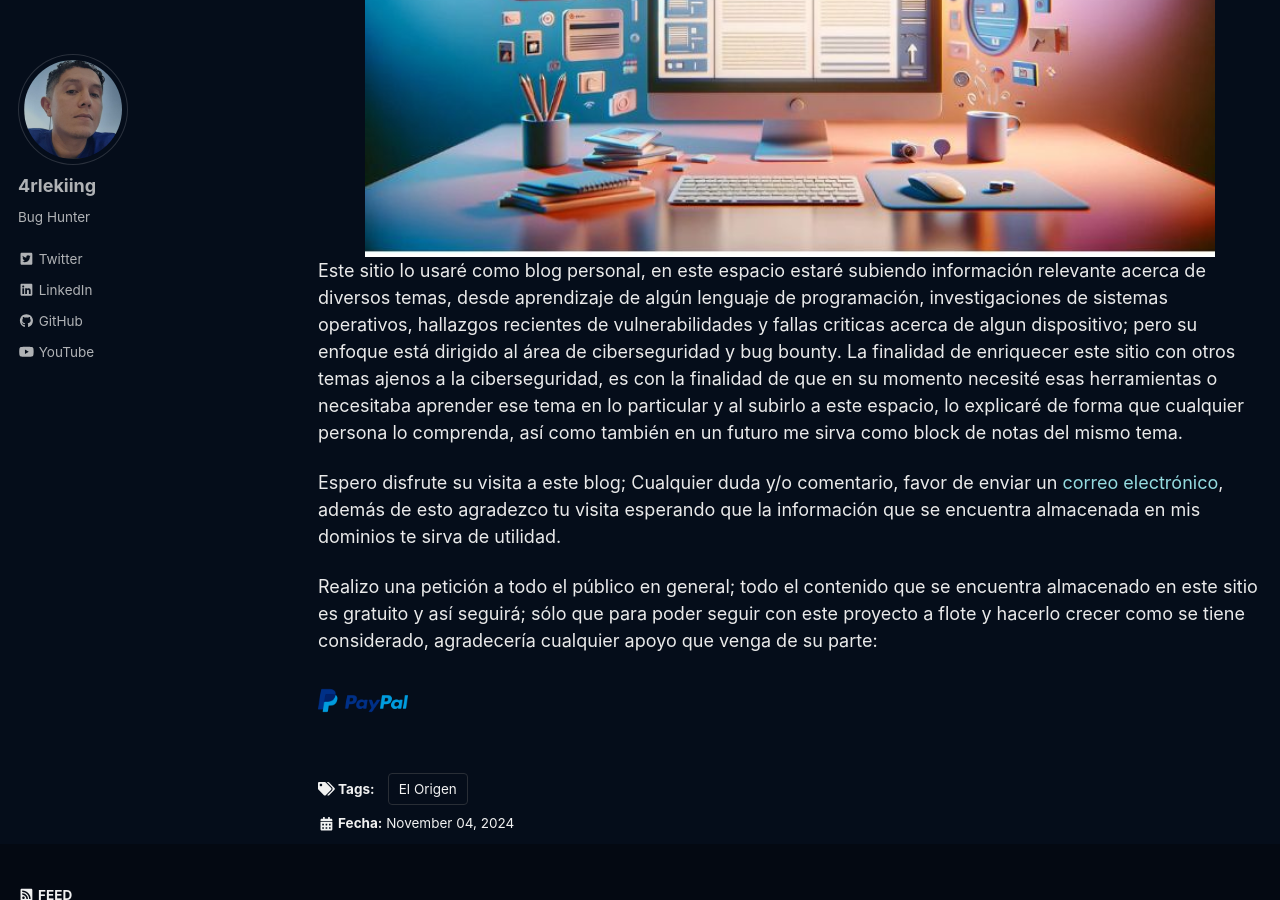
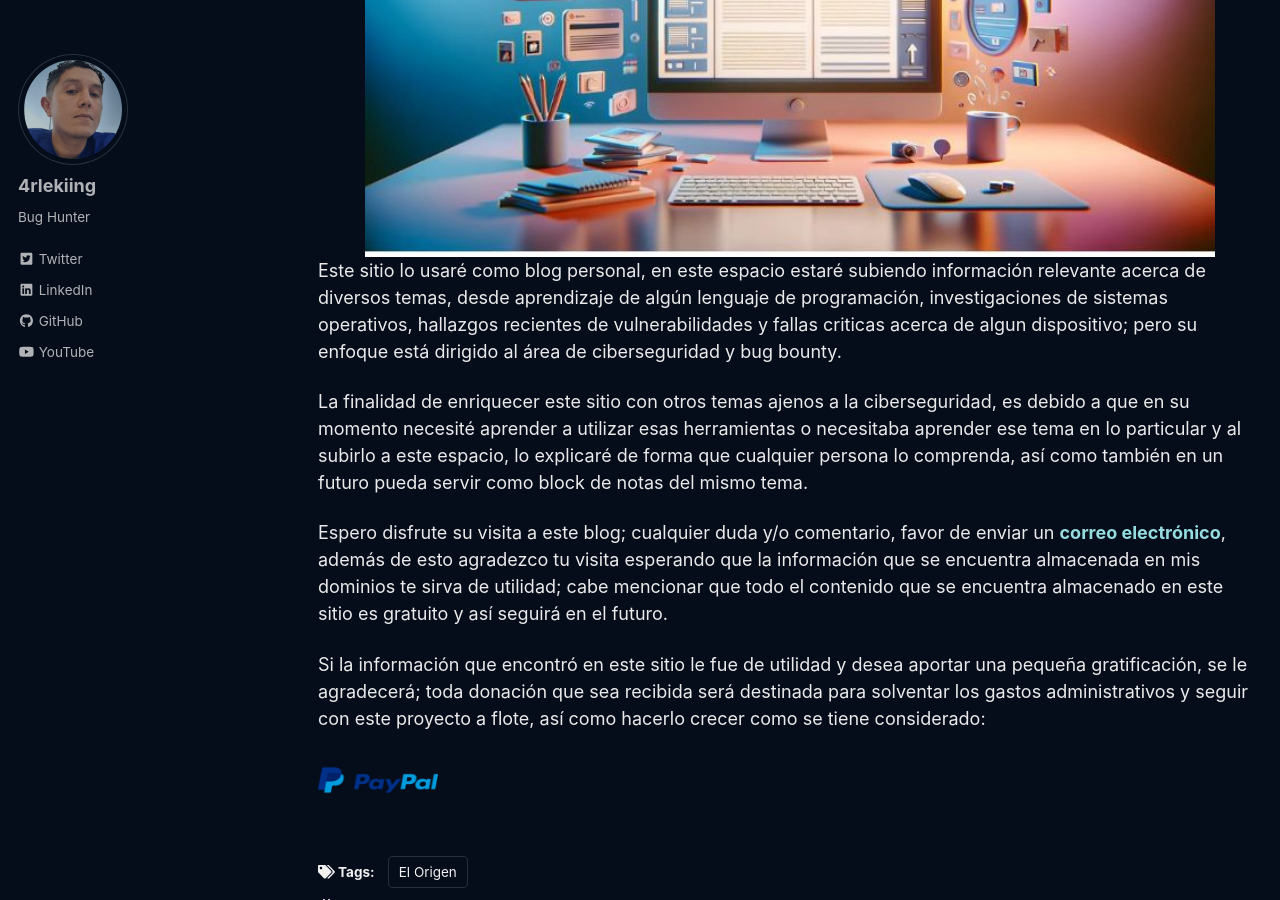
Before and after one commit to 4rleki-ing/4rleki-ing.github.io, a Jekyll site: the page built from _posts/2024-01-01-Inicio.md, in a window 1280 px wide and 900 px high, scrolled down 484 px. Built offline with Jekyll 4.4.1, drawn with Linux system fonts in a browser that asks for light colours; cached includes are drawn as plain includes; a script that is not in the unit is left out.

Commit message:
Update 2024-01-01-Inicio.md

```diff
--- a/_posts/2024-01-01-Inicio.md
+++ b/_posts/2024-01-01-Inicio.md
@@ -17,12 +17,14 @@ tags:
   <img src="/assets/images/Origen/Portada.jpg" alt="Portada" style="width:90%">
 </center>
 
-Este sitio lo usaré como blog personal, en este espacio estaré subiendo información relevante acerca de diversos temas, desde aprendizaje de algún lenguaje de programación, investigaciones de sistemas operativos, hallazgos recientes de vulnerabilidades y fallas criticas acerca de algun dispositivo; pero su enfoque está dirigido al área de ciberseguridad y bug bounty. La finalidad de enriquecer este sitio con otros temas ajenos a la ciberseguridad, es con la finalidad de que en su momento necesité esas herramientas o necesitaba aprender ese tema en lo particular y al subirlo a este espacio, lo explicaré de forma que cualquier persona lo comprenda, así como también en un futuro me sirva como block de notas del mismo tema.
+Este sitio lo usaré como blog personal, en este espacio estaré subiendo información relevante acerca de diversos temas, desde aprendizaje de algún lenguaje de programación, investigaciones de sistemas operativos, hallazgos recientes de vulnerabilidades y fallas criticas acerca de algun dispositivo; pero su enfoque está dirigido al área de ciberseguridad y bug bounty.
 
-Espero disfrute su visita a este blog; Cualquier duda y/o comentario, favor de enviar un [correo electrónico](Nato.kiing@gmail.com), además de esto agradezco tu visita esperando que la información que se encuentra almacenada en mis dominios te sirva de utilidad.
+La finalidad de enriquecer este sitio con otros temas ajenos a la ciberseguridad, es debido a que en su momento necesité aprender a utilizar esas herramientas o necesitaba aprender ese tema en lo particular y al subirlo a este espacio, lo explicaré de forma que cualquier persona lo comprenda, así como también en un futuro pueda servir como block de notas del mismo tema.
 
-Realizo una petición a todo el público en general; todo el contenido que se encuentra almacenado en este sitio es gratuito y así seguirá; sólo que para poder seguir con este proyecto a flote y hacerlo crecer como se tiene considerado, agradecería cualquier apoyo que venga de su parte:
+Espero disfrute su visita a este blog; cualquier duda y/o comentario, favor de enviar un **[correo electrónico](Nato.kiing@gmail.com)**, además de esto agradezco tu visita esperando que la información que se encuentra almacenada en mis dominios te sirva de utilidad; cabe mencionar que todo el contenido que se encuentra almacenado en este sitio es gratuito y así seguirá en el futuro.
+
+Si la información que encontró en este sitio le fue de utilidad y desea aportar una pequeña gratificación, se le agradecerá; toda donación que sea recibida será destinada para solventar los gastos administrativos y seguir con este proyecto a flote, así como hacerlo crecer como se tiene considerado:
 
 <a href="https://www.paypal.me/NatividadR127">
-  <img src="/assets/images/Origen/PayPal.png" alt="Donación" style="width:90px;height:45px;">
+  <img src="/assets/images/Origen/PayPal.png" alt="Donación" style="width:120px;height:50px;">
 </a>
```
